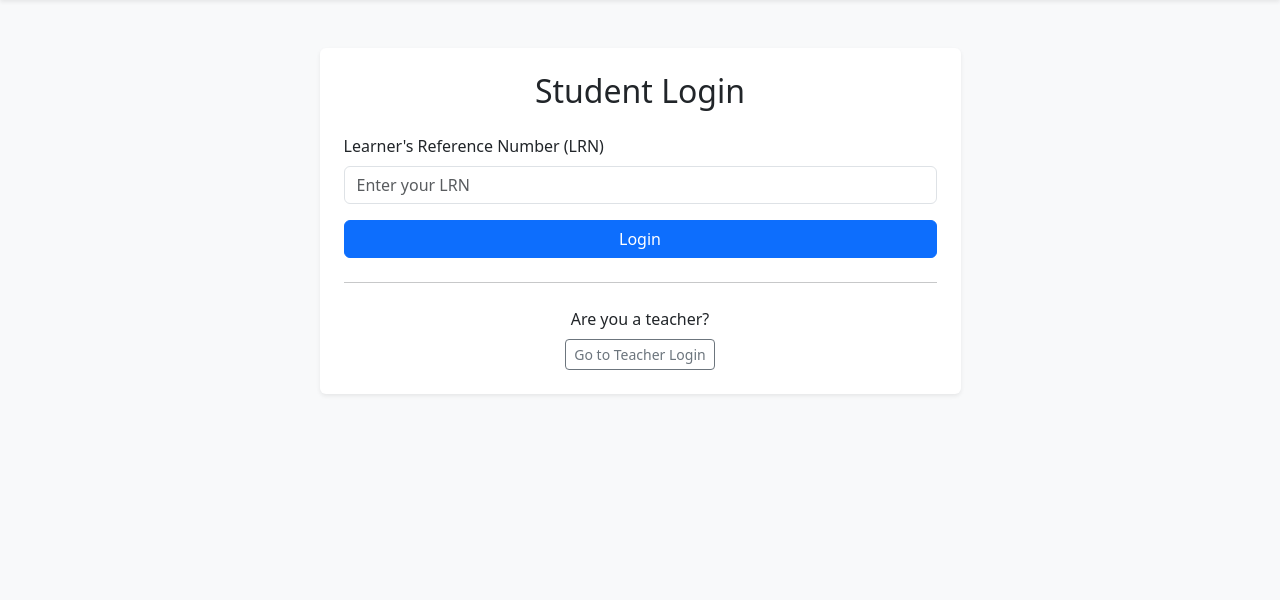
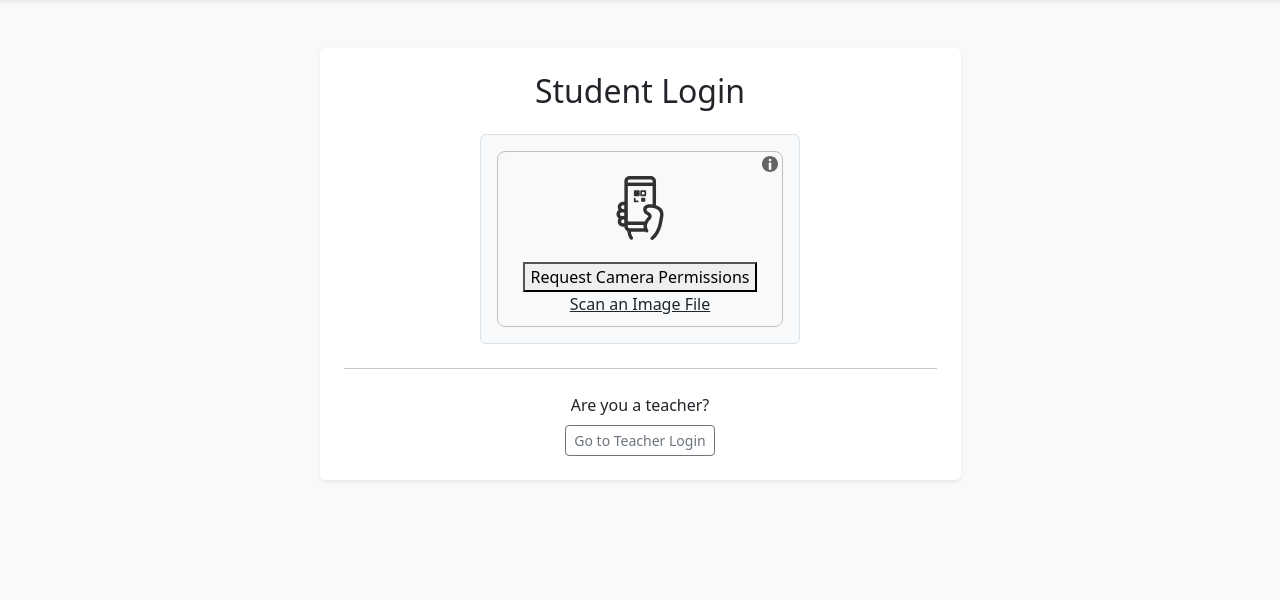
Before and after one commit to WrongKillYou/school_progress_portal, a Django app: page /account/student/login/ in a window 1280 px wide. Shown: the part 56-656 px from the top of the page. Run offline with Django 5.2, Linux system fonts and the light colour scheme; some libraries are stand-ins or nearby versions.

Commit message:
Student login with QR code
- Changed login of students from field to QR scanning

```diff
--- a/templates/account/student/student_login.html
+++ b/templates/account/student/student_login.html
@@ -1,41 +1,82 @@
 {% extends "base.html" %}
+{% load static %}
 
 {% block title %}Student Login{% endblock %}
 
 {% block content %}
 <div class="row justify-content-center">
-    <!-- Widened column for more comfortable login form spacing -->
   <div class="col-12 col-sm-10 col-md-10 col-lg-8 col-xl-7 col-xxl-6">
     <div class="card shadow-sm border-0">
       <div class="card-body p-4">
         <h2 class="card-title mb-4 text-center">Student Login</h2>
-          <form method="POST" novalidate>
-            {% csrf_token %}
-            <div class="mb-3">
-              <label for="id_lrn" class="form-label">Learner's Reference Number (LRN)</label>
-              <input
-                type="text"
-                name="lrn"
-                id="id_lrn"
-                class="form-control"
-                placeholder="Enter your LRN"
-                required
-              />
+
+        <!-- QR Scanner container -->
+        <div class="qr-container p-3 mb-3 border rounded bg-light">
+          <div id="qr-reader" class="mx-auto"></div>
         </div>
-            {% if error %}
-              <div class="alert alert-danger py-2" role="alert">{{ error }}</div>
-            {% endif %}
-            <div class="d-grid gap-2">
-              <button type="submit" class="btn btn-primary">Login</button>
-            </div>
-          </form>
+        <div id="qr-reader-results" class="text-center mt-3"></div>
+
         <hr class="my-4" />
         <p class="text-center mb-2">Are you a teacher?</p>
         <div class="text-center">
-            <a href="{% url 'teacher_login' %}" class="btn btn-outline-secondary btn-sm">Go to Teacher Login</a>
+          <a href="{% url 'teacher_login' %}" class="btn btn-outline-secondary btn-sm">
+            Go to Teacher Login
+          </a>
         </div>
       </div>
     </div>
   </div>
 </div>
+
+<!-- Load your local QR Code library -->
+<script src="{% static 'js/html5-qrcode.min.js' %}"></script>
+<script>
+  function onScanSuccess(decodedText, decodedResult) {
+      console.log(`QR matched = ${decodedText}`);
+      const resultsBox = document.getElementById("qr-reader-results");
+
+      resultsBox.innerHTML =
+          `<div class="alert alert-success shadow-sm">QR Code Scanned: ${decodedText}</div>`;
+
+      // Auto-submit via POST to your student_login view
+      const form = document.createElement("form");
+      form.method = "POST";
+      form.action = "{% url 'student_login' %}";
+
+      const csrfToken = "{{ csrf_token }}";
+      form.innerHTML = `
+          <input type="hidden" name="csrfmiddlewaretoken" value="${csrfToken}">
+          <input type="hidden" name="lrn" value="${decodedText}">
+      `;
+      document.body.appendChild(form);
+      form.submit();
+  }
+
+  let html5QrcodeScanner = new Html5QrcodeScanner(
+      "qr-reader",
+      { fps: 10, qrbox: 250 }
+  );
+  html5QrcodeScanner.render(onScanSuccess);
+</script>
+
+<style>
+  /* Make QR scanner look cleaner */
+  .qr-container {
+    max-width: 320px;
+    margin: 0 auto;
+    background: #f8f9fa;
+  }
+
+  #qr-reader {
+    width: 100% !important;
+    border-radius: .5rem;
+    overflow: hidden;
+  }
+
+  #qr-reader-results .alert {
+    font-size: 0.95rem;
+    padding: .5rem 1rem;
+    margin-top: .5rem;
+  }
+</style>
 {% endblock %}
```
Also changed, not shown: templates/student_base.html (+6 -4 lines). Lines whose indentation alone changed are shown as unchanged.
